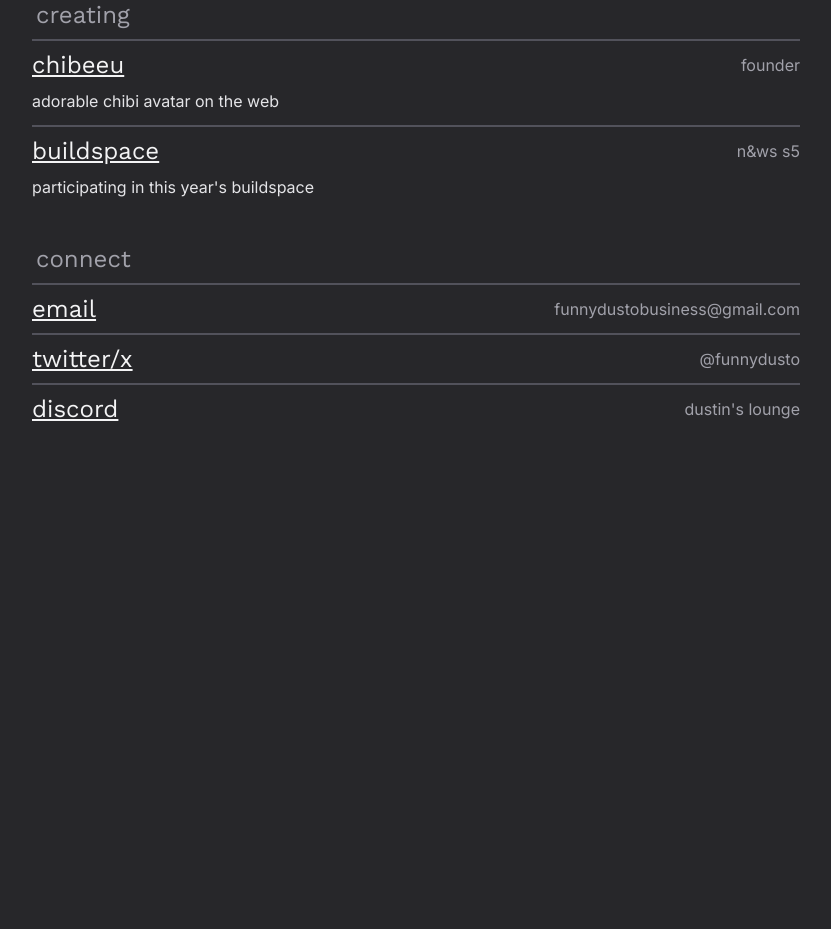
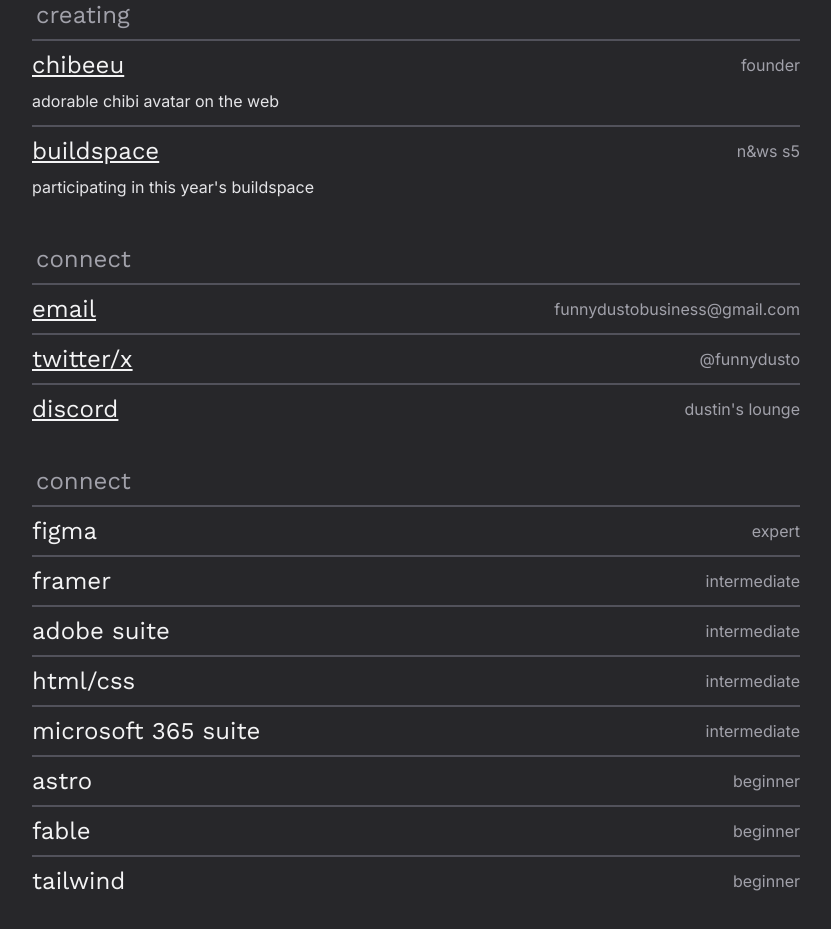
Before and after one commit to funnydusto/funnydusto.com, an Astro site: page / in a window 1280 px wide. Shown: the part 443-1372 px from the top of the page, without its empty margins (224-1055 px from the left). Before the commit the page ends 972 px from the top, so only its background shows below. Built offline with nearby package versions, Linux system fonts and the light colour scheme; Astro itself is replaced by a stand-in of ours.

Commit message:
adding skills

```diff
--- a/src/data/data.ts
+++ b/src/data/data.ts
@@ -46,7 +46,32 @@
         label:"framer",
         subLabel:"intermediate"
     },
+    {
+        label:"adobe suite",
+        subLabel:"intermediate"
+    },
+    {
+        label:"html/css",
+        subLabel:"intermediate"
+    },
+    {
+        label:"microsoft 365 suite",
+        subLabel:"intermediate"
+    },
+    {
+        label:"astro",
+        subLabel:"beginner"
+    },
+    {
+        label:"fable",
+        subLabel:"beginner"
+    },
+    {
+        label:"tailwind",
+        subLabel:"beginner"
+    },
 ]
 
 export { Projects };
 export { Connections };
+export { Skills };
--- a/src/pages/index.astro
+++ b/src/pages/index.astro
@@ -6,6 +6,7 @@
 
 import { Projects } from "../data/data.ts"
 import { Connections } from "../data/data.ts"
+import { Skills } from "../data/data.ts"
 ---
 
 <Layout title="funnydusto.com" description="let's describe something." image="/seo/image_a.png">
@@ -51,5 +52,19 @@
                 }
             </Item>
         </div>
+
+        <div class="flex flex-col gap-3 max-2xl:w-full md:min-w-96">
+            <Heading heading="connect" subheading=""/>
+            <Item>
+                {
+                    Skills.map(data =>(
+                        <div class="flex w-full pb-3 border-b-2 last:border-b-0 border-zinc-600">
+                            <p class="flex-1 text-2xl leading-6 text-zinc-100 font-brand">{data.label}</p>
+                            <p class="text-base text-zinc-400 border-zinc-600 last:border-b-0">{data.subLabel}</p>
+                        </div>
+                    ))
+                }
+            </Item>
+        </div>
     </div>
 </Layout>
```
